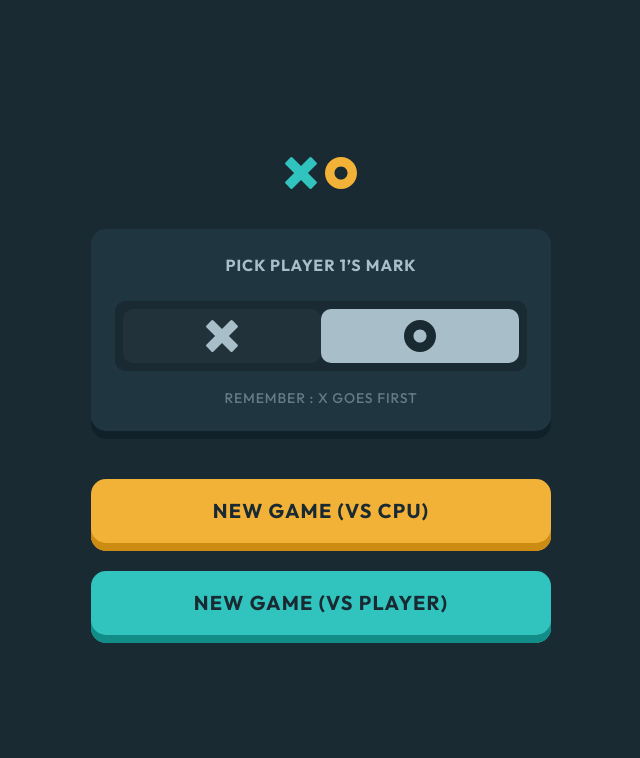
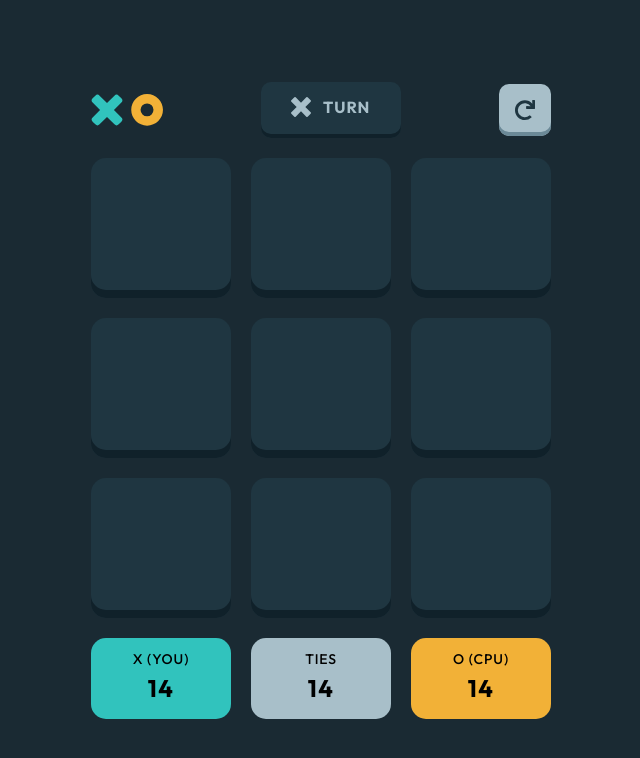
Before and after one commit to blp100/tic-tac-toe-vue, a Vue app: page / in a window 1280 px wide. Shown: the top 758 px of the page, without its empty margins (319-959 px from the left). Built offline with nearby package versions, Linux system fonts and the light colour scheme.

Commit message:
feat: add game panel

```diff
--- a/src/App.vue
+++ b/src/App.vue
@@ -1,9 +1,10 @@
 <script setup>
-import NewGameMenu from './components/NewGameMenu.vue';
+import Game from './pages/Game.vue';
+import NewGameMenu from './pages/NewGameMenu.vue';
 </script>
 
 <template>
   <main class="flex justify-center items-center h-screen">
-    <NewGameMenu />
+    <Game />
   </main>
 </template>
--- /dev/null
+++ b/src/components/RestartButton.vue
@@ -0,0 +1,8 @@
+<script setup>
+import IconRestart from "./icons/IconRestart.vue";
+</script>
+<template>
+  <div class="bg-silver h-[52px] w-[52px] shadow-[0px_-4px_0px_0px_#6B8997_inset] flex justify-center items-center rounded-[10px]">
+    <IconRestart class="h-5 w-5 fill-semi-dark-navy" />
+  </div>
+</template>
--- /dev/null
+++ b/src/components/TicTacToeButton.vue
@@ -0,0 +1,12 @@
+<script setup>
+import IconO from "./icons/IconO.vue";
+import IconX from "./icons/IconX.vue";
+</script>
+<template>
+  <button
+    class="h-[140px] w-[140px] rounded-[15px] bg-semi-dark-navy shadow-[0px_-8px_0px_0px_#10212A_inset]"
+  >
+    <IconO class="hidden" />
+    <IconX class="hidden" />
+  </button>
+</template>
--- /dev/null
+++ b/src/components/TicTacToeGrid.vue
@@ -0,0 +1,8 @@
+<script setup>
+import TicTacToeButton from './TicTacToeButton.vue';
+</script>
+<template>
+  <div class="grid grid-cols-3 gap-5">
+    <TicTacToeButton v-for="items in 9" />
+  </div>
+</template>
--- /dev/null
+++ b/src/components/TimesRecordPanel.vue
@@ -0,0 +1,17 @@
+<script setup></script>
+<template>
+  <div class="flex w-full gap-5 text-center">
+    <div class="flex-1 rounded-[15px] bg-light-blue pb-[13px] pt-[11px]">
+      <p>X (YOU)</p>
+      <h2>14</h2>
+    </div>
+    <div class="flex-1 rounded-[15px] bg-silver pb-[13px] pt-[11px]">
+      <p>TIES</p>
+      <h2>14</h2>
+    </div>
+    <div class="flex-1 rounded-[15px] bg-light-yellow pb-[13px] pt-[11px]">
+      <p>O (CPU)</p>
+      <h2>14</h2>
+    </div>
+  </div>
+</template>
--- /dev/null
+++ b/src/components/TurnStatus.vue
@@ -0,0 +1,13 @@
+<script setup>
+import IconO from "./icons/IconO.vue";
+import IconX from "./icons/IconX.vue";
+</script>
+<template>
+  <div
+    class="flex w-[140px] items-center gap-3 rounded-[10px] bg-semi-dark-navy px-[30px] pb-[19px] pt-[13px] shadow-[0px_-4px_0px_0px_#10212A_inset]"
+  >
+    <IconO class="hidden h-5 w-5 fill-silver" />
+    <IconX class="h-5 w-5 fill-silver" />
+    <h4 class="text-silver">TURN</h4>
+  </div>
+</template>
--- /dev/null
+++ b/src/components/icons/IconRestart.vue
@@ -0,0 +1,8 @@
+<template>
+  <svg width="20" height="20" viewBox="0 0 20 20" xmlns="http://www.w3.org/2000/svg">
+    <path
+      d="M19.524 0h-1.88a.476.476 0 0 0-.476.499l.159 3.284A9.81 9.81 0 0 0 9.835.317C4.415.317-.004 4.743 0 10.167.004 15.597 4.406 20 9.835 20a9.796 9.796 0 0 0 6.59-2.536.476.476 0 0 0 .019-.692l-1.348-1.349a.476.476 0 0 0-.65-.022 6.976 6.976 0 0 1-9.85-.63 6.987 6.987 0 0 1 .63-9.857 6.976 6.976 0 0 1 10.403 1.348l-4.027-.193a.476.476 0 0 0-.498.476v1.881c0 .263.213.476.476.476h7.944A.476.476 0 0 0 20 8.426V.476A.476.476 0 0 0 19.524 0Z"
+      fill="inherit"
+    />
+  </svg>
+</template>
--- /dev/null
+++ b/src/components/icons/Logo.vue
@@ -0,0 +1,15 @@
+<template>
+  <svg width="72" height="32" xmlns="http://www.w3.org/2000/svg">
+    <g fill="none" fill-rule="evenodd">
+      <path
+        d="M8.562 1.634 16 9.073l7.438-7.439a3 3 0 0 1 4.243 0l2.685 2.685a3 3 0 0 1 0 4.243L22.927 16l7.439 7.438a3 3 0 0 1 0 4.243l-2.685 2.685a3 3 0 0 1-4.243 0L16 22.927l-7.438 7.439a3 3 0 0 1-4.243 0L1.634 27.68a3 3 0 0 1 0-4.243L9.073 16 1.634 8.562a3 3 0 0 1 0-4.243L4.32 1.634a3 3 0 0 1 4.243 0Z"
+        fill="#31C3BD"
+      />
+      <path
+        d="M56.1 0c8.765 0 15.87 7.106 15.87 15.87 0 8.766-7.105 15.871-15.87 15.871-8.765 0-15.87-7.105-15.87-15.87C40.23 7.106 47.334 0 56.1 0Zm0 9.405a6.466 6.466 0 1 0 0 12.931 6.466 6.466 0 0 0 0-12.931Z"
+        fill="#F2B137"
+        fill-rule="nonzero"
+      />
+    </g>
+  </svg>
+</template>
--- /dev/null
+++ b/src/pages/Game.vue
@@ -0,0 +1,18 @@
+<script setup>
+import TurnStatus from "@/components/TurnStatus.vue";
+import RestartButton from "@/components/RestartButton.vue";
+import Logo from "@/components/icons/Logo.vue";
+import TicTacToeGrid from "@/components/TicTacToeGrid.vue";
+import TimesRecordPanel from "@/components/TimesRecordPanel.vue";
+</script>
+<template>
+  <div class="m-auto flex flex-col items-center gap-5">
+    <div class="flex w-[460px] items-center justify-between gap-5">
+      <Logo />
+      <TurnStatus />
+      <RestartButton />
+    </div>
+    <TicTacToeGrid />
+    <TimesRecordPanel />
+  </div>
+</template>
--- a/src/components/NewGameMenu.vue
+++ b/src/pages/NewGameMenu.vue
@@ -1,14 +1,12 @@
 <script setup>
-import IconO from "./icons/IconO.vue";
-import IconX from "./icons/IconX.vue";
+import IconX from "@/components/icons/IconX.vue";
+import Logo from "@/components/icons/Logo.vue";
+import IconO from "@/components/icons/IconO.vue";
 </script>
 
 <template>
   <div class="m-auto flex flex-col items-center gap-10">
-    <div class="flex gap-2">
-      <IconX class="h-8 w-8 fill-light-blue" />
-      <IconO class="h-8 w-8 fill-light-yellow" />
-    </div>
+    <Logo />
     <div
       class="rounded-[15px] bg-semi-dark-navy p-6 shadow-[0px_-8px_0px_0px_#10212A_inset]"
     >
```
